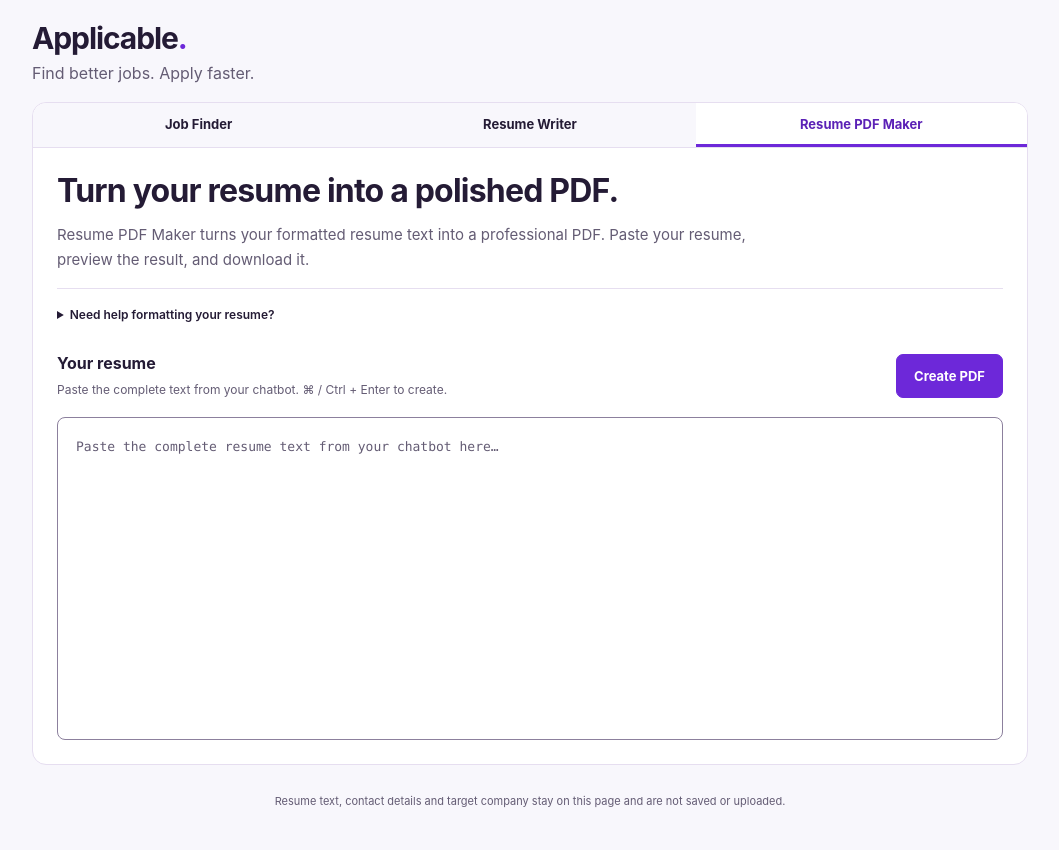
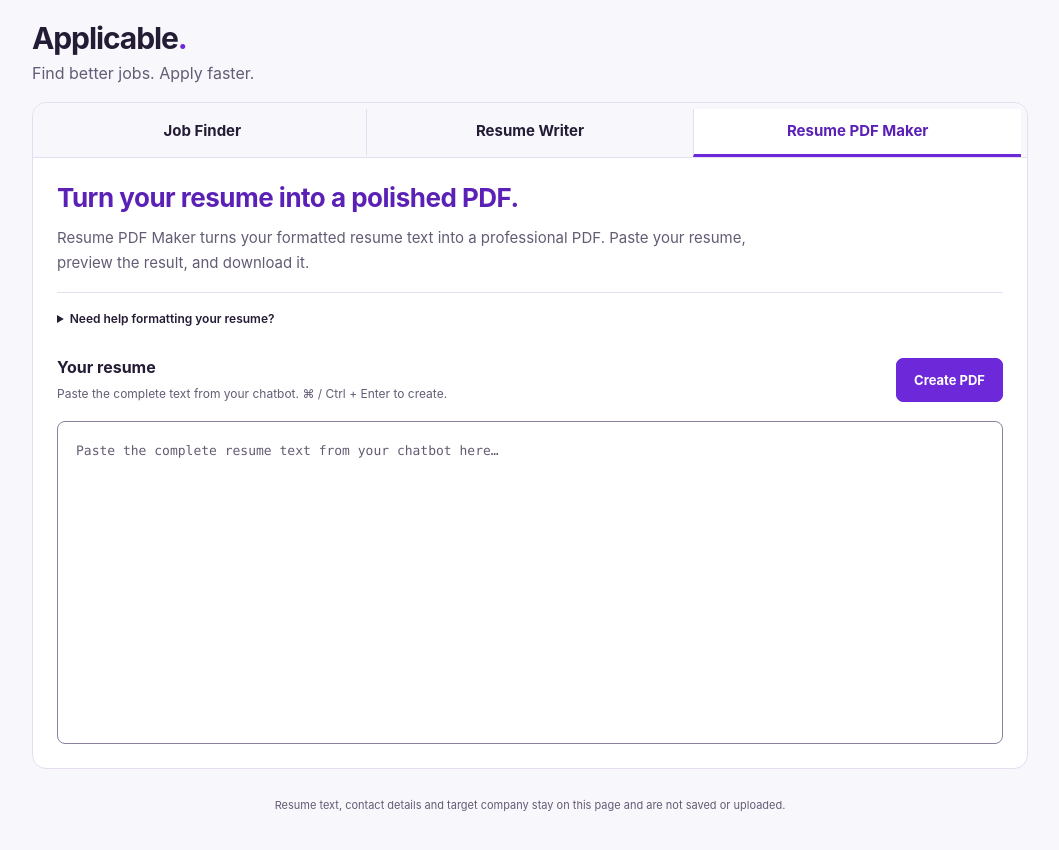
Before and after one commit to Ewager1/applicable, a React (Vite) app: page / in a window 1280 px wide. Shown: the whole page, without its empty margins (110-1169 px from the left). Built offline with nearby package versions, Linux system fonts and the light colour scheme.

Commit message:
style: refine tool headings and modernize workspace tabs (#99) (#100)

```diff
--- a/src/styles.css
+++ b/src/styles.css
@@ -472,6 +472,7 @@ iframe {
 
 .view-tabs {
   display: flex;
+  padding: 6px 6px 0;
   border-bottom: 1px solid var(--border);
   border-radius: 14px 14px 0 0;
   background: var(--page-background);
@@ -479,6 +480,8 @@ iframe {
 
 .view-tabs button {
   flex: 1;
+  font-size: 15px;
+  line-height: 1.35;
   min-width: 0;
   color: var(--text-primary);
   background: transparent;
@@ -487,12 +490,8 @@ iframe {
   border-radius: 0;
 }
 
-.view-tabs button:first-child {
-  border-top-left-radius: 13px;
-}
-
-.view-tabs button:last-child {
-  border-top-right-radius: 13px;
+.view-tabs button + button {
+  border-left: 1px solid var(--border);
 }
 
 .view-tabs button:focus-visible {
@@ -521,16 +520,18 @@ iframe {
   line-height: 1.65;
 }
 .intro h1 {
-  font-size: clamp(26px, 3vw, 32px);
-  letter-spacing: -0.8px;
-  line-height: 1.2;
+  color: var(--accent-hover);
+  font-size: clamp(24px, 2.5vw, 26px);
+  font-weight: 700;
+  letter-spacing: -0.5px;
+  line-height: 1.25;
   margin: 0 0 12px;
 }
 @media (max-width: 600px) {
   .view-tabs button {
-    padding: 10px 5px;
+    padding: 10px 3px;
     white-space: normal;
-    font-size: 12px;
+    font-size: 14px;
   }
 }
 
```
